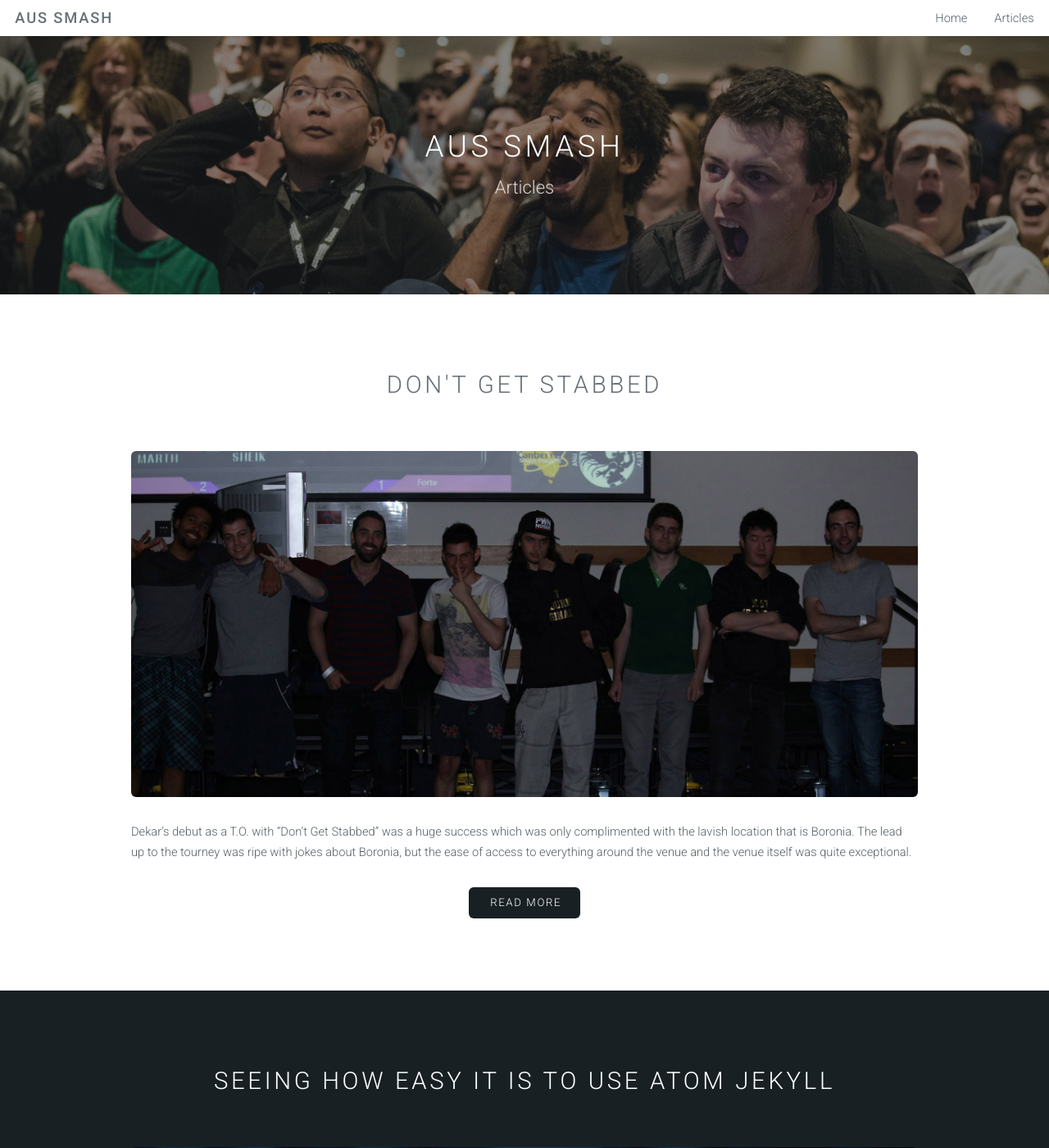
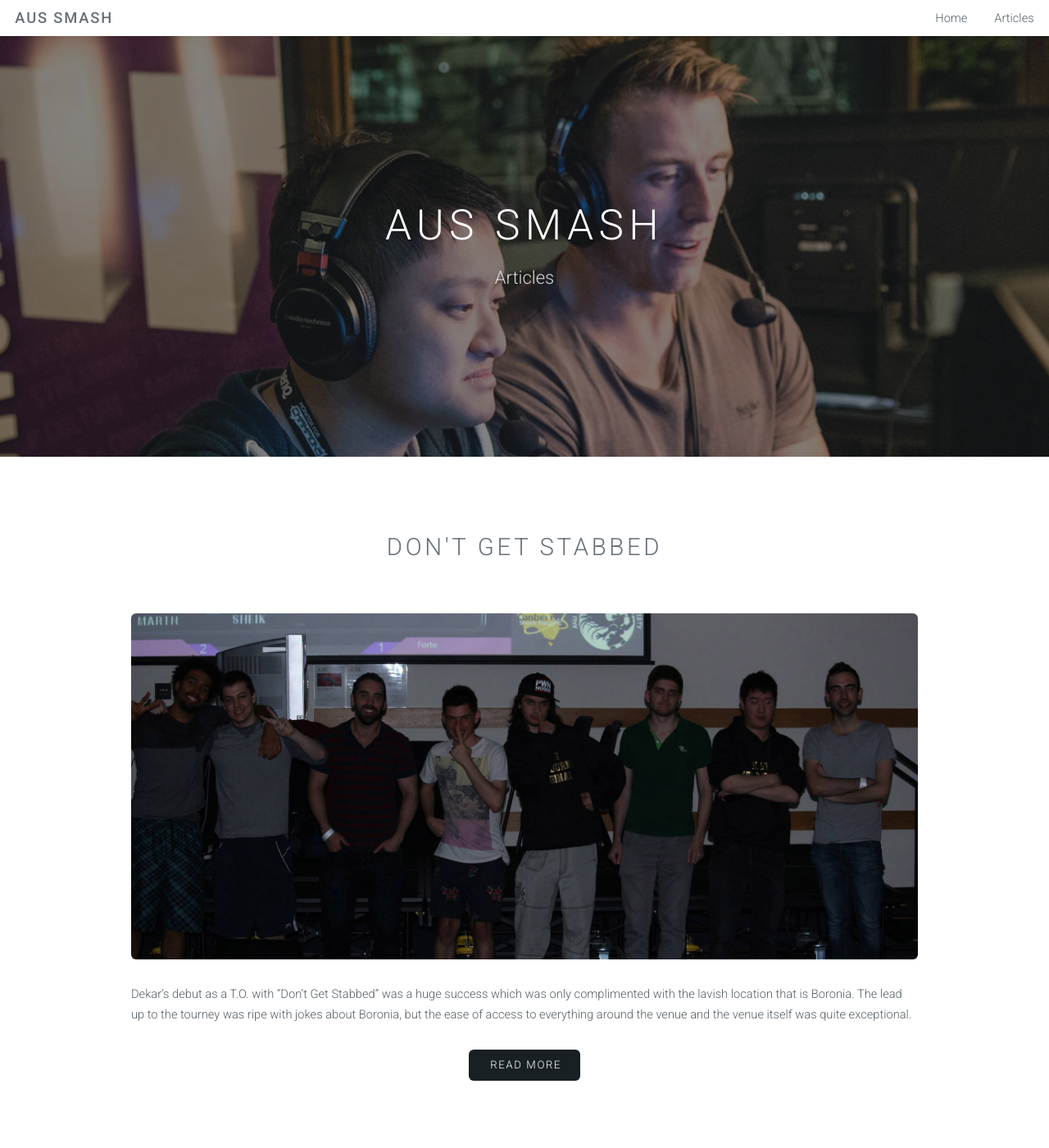
Before and after one commit to Jofzar/Jofzar.github.io, a Jekyll site: the page built from blog.html, in a window 1280 px wide and 1400 px high. Shown: the whole window at 82% size. Built offline with Jekyll 4.4.1, drawn with Linux system fonts in a browser that asks for light colours.

Commit message:
Banner fixes

```diff
--- a/blog.html
+++ b/blog.html
@@ -3,7 +3,7 @@ layout: default
 ---
 
 <!-- Banner -->
-<section id="banner">
+<section id="bannerb">
     <div class="inner">
         <h2>Aus Smash</h2>
         <p>Articles</p>
--- a/css/style.css
+++ b/css/style.css
@@ -982,6 +982,82 @@
 				right: 0;
 			}
 
+/* bannerb */
+
+	#bannerb {
+		background-color: #666666;
+		background-image: url("../images/bannerb.jpg");
+		background-size: cover;
+		background-position: center center;
+		background-repeat: no-repeat;
+		color: #d8d8d8;
+		padding: 14em 0;
+		text-align: center;
+		position: relative;
+	}
+
+		#bannerb:before {
+			content: '';
+			position: absolute;
+			left: 0;
+			top: 0;
+			width: 100%;
+			height: 100%;
+			background: rgba(64, 72, 80, 0.25);
+		}
+
+		#bannerb .inner {
+			position: relative;
+			z-index: 1;
+		}
+
+			#bannerb .inner :last-child {
+				margin-bottom: 0;
+			}
+
+		#bannerb h2, #bannerb h3, #bannerb h4, #bannerb h5, #bannerb h6 {
+			color: #ffffff;
+		}
+
+		#bannerb .button.alt {
+			box-shadow: inset 0 0 0 1px rgba(144, 144, 144, 0.75);
+			color: #ffffff !important;
+		}
+
+			#bannerb .button.alt:hover {
+				background-color: rgba(144, 144, 144, 0.275);
+			}
+
+			#bannerb .button.alt:active {
+				background-color: rgba(144, 144, 144, 0.4);
+			}
+
+			#bannerb .button.alt.icon:before {
+				color: #c1c1c1;
+			}
+
+		#bannerbb .button {
+			min-width: 12em;
+		}
+
+		#bannerb h2 {
+			font-size: 3.5em;
+			line-height: 1em;
+			margin: 0 0 0.5em 0;
+			padding: 0;
+		}
+
+		#bannerb p {
+			font-size: 1.5em;
+			margin-bottom: 2em;
+		}
+
+			#bannerb p a {
+				color: #ffffff;
+				text-decoration: none;
+			}
+
+
 			/* Banner */
 
 				#banner {
```
Also changed, not shown: images/bannerb.jpg (added). Lines whose indentation alone changed are shown as unchanged.
